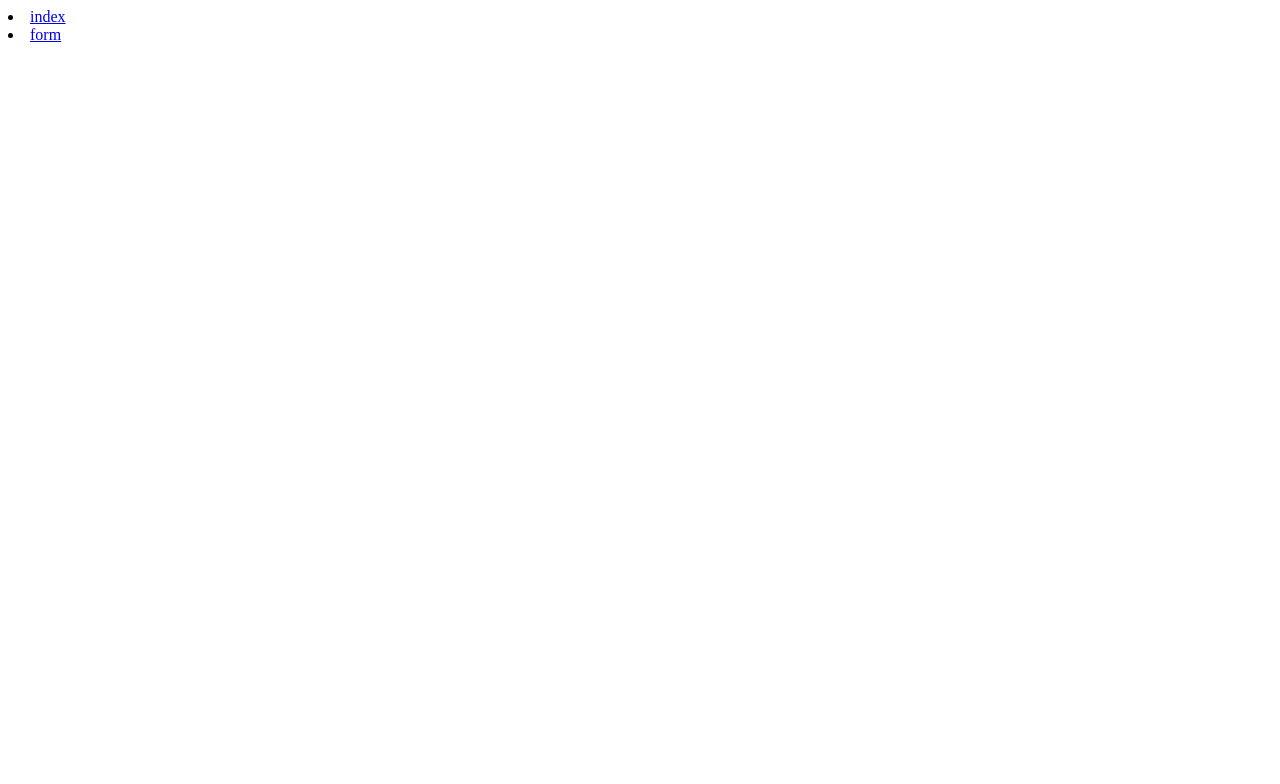
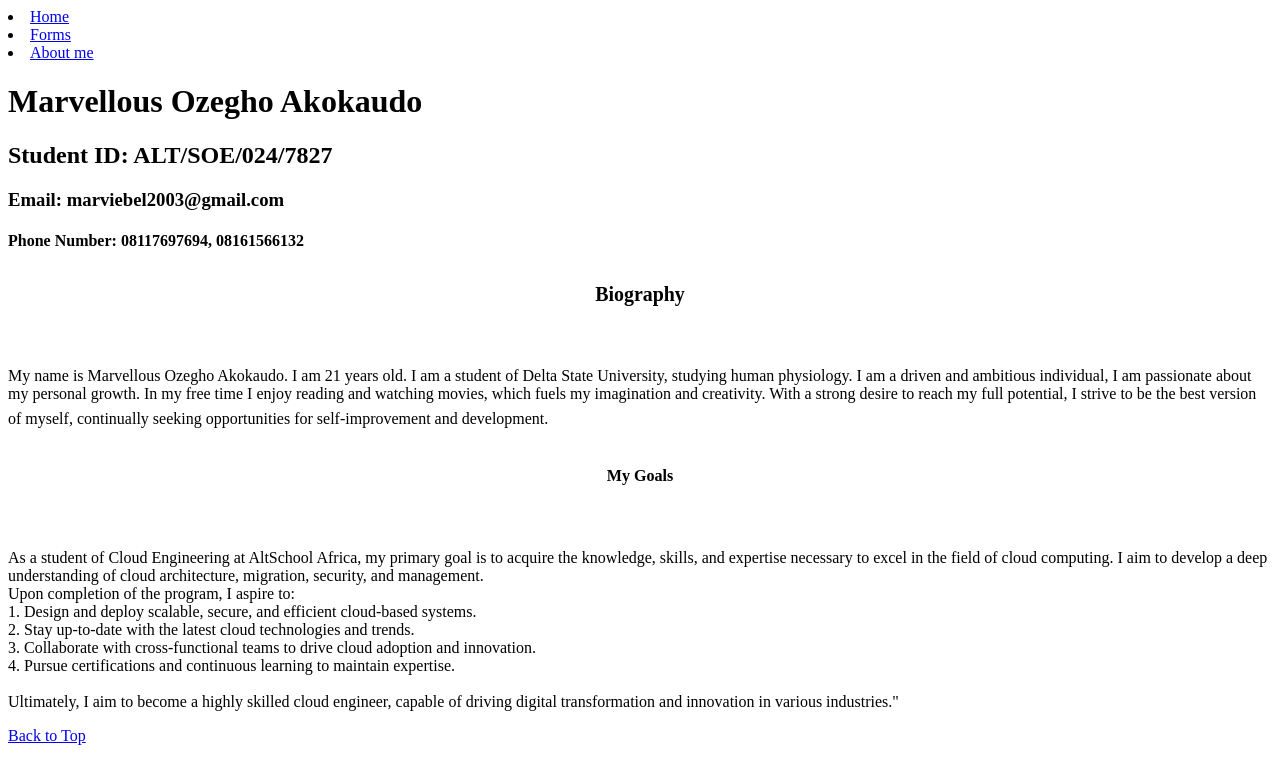
Before and after one commit to Marvie2003/html-1, a plain HTML site: page index.html in a window 1280 px wide. Drawn offline with Linux system fonts and the light colour scheme.

Commit message:
Add files via upload

```diff
--- a/index.html
+++ b/index.html
@@ -1,17 +1,46 @@
-<!DOCTYPE html>
-<html lang="en">
-<head>
-    <meta charset="UTF-8">
+ <!DOCTYPE html>
+ <html lang="en">
+<head><meta charset="UTF-8">
     <meta name="viewport" content="width=device-width, initial-scale=1.0">
-    <title>Assignment 1</title>
-</head>
+    <title> Assignment 1 </title></head>
 <body>
     <li>
-        <a href="index.html">index</a>
+        <a href="index.html">Home</a>
     </li>
     <li>
-        <a href="form.html">form</a>
+        <a href="form.html">Forms</a>
     </li>
+    <li>
+        <a href="about me.html">About me</a>
+    </li>
+   <a id="top"></a>
 
+<h1> Marvellous Ozegho Akokaudo </h1>
+<h2>Student ID: ALT/SOE/024/7827</h2>
+<h3>Email: marviebel2003@gmail.com</h3>
+<h4>Phone Number: 08117697694, 08161566132</h4>
+<font size="5">
+<h5><center> Biography </center></h5> </font>
+<p1><br>My name is Marvellous Ozegho Akokaudo. I am 21 years old. I am a student of Delta State University, studying human physiology.
+    I am a driven and ambitious individual, I am passionate about my personal growth. In my free time I enjoy reading and watching movies, which fuels my imagination and creativity.
+    With a strong desire to reach my full potential, I strive to be the best version of myself, continually seeking opportunities for self-improvement and development.
+</p1>
+<font size="5">
+<h6><center> My Goals </center></h6> </font>
+<p1><br>As a student of Cloud Engineering at AltSchool Africa, my primary goal is to acquire the knowledge, skills, and expertise necessary to excel in the field of cloud computing. I aim to develop a deep understanding of cloud architecture, migration, security, and management.
+</p1>
+
+<p2><br>Upon completion of the program, I aspire to:
+</p2>
+   <br> 1. Design and deploy scalable, secure, and efficient cloud-based systems.
+
+  <br> 2. Stay up-to-date with the latest cloud technologies and trends.</p4>
+   <p5><br> 3. Collaborate with cross-functional teams to drive cloud adoption and innovation.</p5>
+   <p6><br> 4. Pursue certifications and continuous learning to maintain expertise.</p6>
+
+   <br>
+   <br> Ultimately, I aim to become a highly skilled cloud engineer, capable of driving digital transformation and innovation in various industries."
+  <p><a href="#top">Back to Top</a></p>
 </body>
-</html>
+
+   </html>
```
